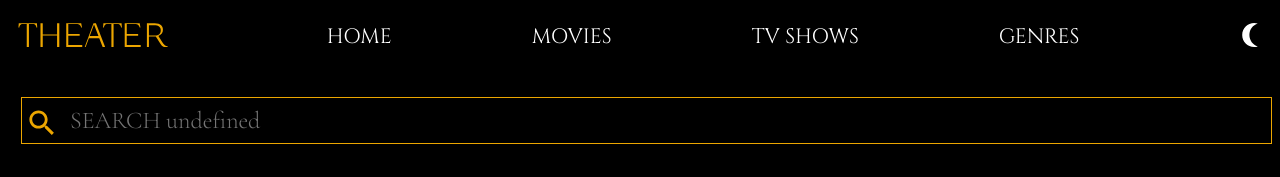
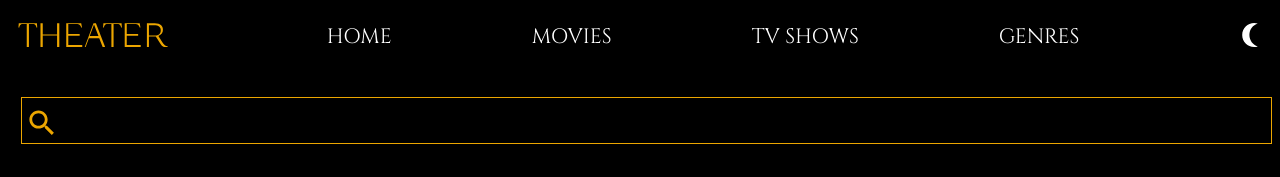
Before and after one commit to Shashi-Balu/THEATER-movie-app, a React (Create React App) app: page /movies in a window 1280 px wide. Shown: the top 177 px of the page. Built offline with nearby package versions, Linux system fonts and the light colour scheme; no server answers; a web font is replaced by a local one.

Commit message:
movie done

```diff
--- a/src/components/Movie/Movie.js
+++ b/src/components/Movie/Movie.js
@@ -1,10 +1,17 @@
-import React, { useContext } from "react";
+import React, { useContext, useState } from "react";
 import { MovieContext } from "../MovieProviders/MovieProviders";
 import MovieCard from "../MovieCard/MovieCard";
 import "./Movie.css";
 import Searchbar from "../Searchbar/Searchbar";
 
-function Movie({ type }) {
+function Movie() {
+    const [displayType, setDisplayType] = useState("");
+
+    // const getData = (receiveType) => {
+    //     setDisplayType(receiveType);
+    // };
+    // console.log(displayType);
+
     const {
         trendingMovies,
         upcomingMovies,
@@ -17,10 +24,11 @@ function Movie({ type }) {
     } = useContext(MovieContext);
     return (
         <>
-            <Searchbar />
+            <Searchbar category="MOVIES" setType={setDisplayType} />
+
             <div>
                 {(() => {
-                    switch (type) {
+                    switch (displayType) {
                         case "upcoming":
                             return (
                                 <div className="movies-container">
--- a/src/components/Searchbar/Searchbar.js
+++ b/src/components/Searchbar/Searchbar.js
@@ -1,4 +1,4 @@
-import React, { createContext, useState } from "react";
+import React, { createContext, useEffect, useState } from "react";
 import "./Searchbar.css";
 import SearchIcon from "@mui/icons-material/Search";
 import Movie from "../Movie/Movie";
@@ -10,11 +10,15 @@ const Searchbar = (props) => {
         setType(event.target.value);
         console.log(event.target.value);
     };
+
+    props.setType(type);
+
     return (
         <>
             <div className="searchbar-container">
                 <SearchIcon className="search-icon" />
-                <input className="searchbar" placeholder={`SEARCH ${props.category}`} />
+                {/* <input className="searchbar" placeholder={`SEARCH ${props.category}`} /> */}
+                <input className="searchbar" placeholder="" />
             </div>
             <div className="type-categories">
                 <input
```
